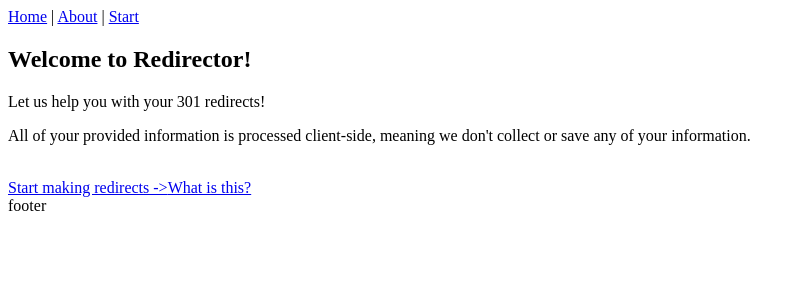
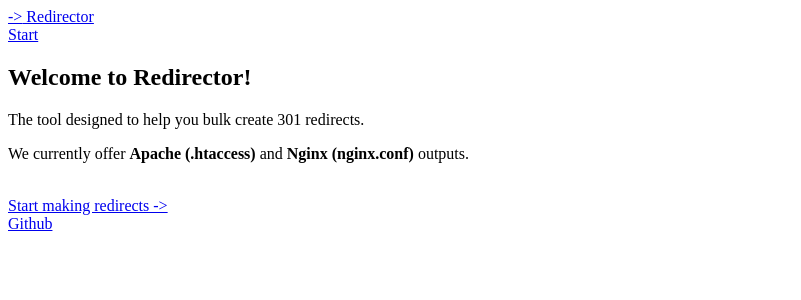
Before and after one commit to kolbykruger/redirector, a Vue app: page / in a window 1280 px wide. Shown: the top 300 px of the page, without its empty margins (0-801 px from the left). Built offline with nearby package versions, Linux system fonts and the light colour scheme; the HTML template or start-up script is replaced by a standard one.

Commit message:
finalizing!

```diff
--- a/src/App.vue
+++ b/src/App.vue
@@ -2,11 +2,15 @@
   <div id="app">
     <header>
         <div class="container">
-            <div id="nav">
-              <router-link to="/">Home</router-link> |
-              <router-link to="/about">About</router-link> |
-              <router-link to="/stage-0">Start</router-link>
+            <div class="logo">
+                <router-link to="/">
+                    <span class="icon">-></span> Redirector
+                </router-link>
             </div>
+            <nav>
+              <!--router-link to="/about">About</router-link-->
+              <router-link class="button button-green" to="/stage-0">Start</router-link>
+          </nav>
         </div>
     </header>
     <main>
@@ -14,7 +18,7 @@
     </main>
     <footer>
         <div class="container">
-            footer
+            <a href="https://github.com/kolbykruger/redirector" target="_blank">Github</a>
         </div>
     </footer>
   </div>
--- a/src/styles/core/_footer.scss
+++ b/src/styles/core/_footer.scss
@@ -1,6 +1,13 @@
 footer {
+    grid-area: footer;
     margin-top: 2em;
     padding: 1em;
-    background: $color-p0;
+    background: $color-p3;
     color: #fff;
+
+    a {
+        text-decoration: none;
+        color: $color-p1;
+        font-size: 0.875rem;
+    }
 }
--- a/src/styles/core/_general.scss
+++ b/src/styles/core/_general.scss
@@ -20,7 +20,7 @@
 }
 
 main {
-    min-height: 90vh;
+    grid-area: main;
 }
 
 section,
@@ -57,3 +57,15 @@
         cursor: text;
     }
 }
+
+#app {
+    min-height: 100vh;
+    display: grid;
+    grid-template-areas:
+        'header'
+        'main'
+        'footer';
+    grid-template-rows: min-content auto min-content;
+    grid-template-columns: 100%;
+    justify-content: space-between;
+}
--- a/src/styles/core/_header.scss
+++ b/src/styles/core/_header.scss
@@ -1,5 +1,34 @@
 header {
-    padding: 2em;
+    grid-area: header;
+    padding: 1em;
     background: $color-p1;
     color: #fff;
+
+    .container {
+        display: flex;
+        align-items: center;
+        justify-content: space-between;
+    }
+
+    .logo {
+        a {
+            color: #fff;
+            font-weight: 800;
+            text-decoration: none;
+
+            span.icon {
+                display: inline-block;
+                transform: rotateZ(-45deg);
+                transition: 150ms ease-in-out;
+            }
+
+            &:hover,
+            &:focus {
+
+                span.icon {
+                    transform: rotateZ(0);
+                }
+            }
+        }
+    }
 }
--- /dev/null
+++ b/src/styles/core/_nav.scss
@@ -0,0 +1,11 @@
+nav {
+    display: flex;
+    align-items: center;
+    justify-content: flex-end;
+
+    a {
+        text-decoration: none;
+        margin-left: 1em;
+        color: inherit;
+    }
+}
--- a/src/styles/style.scss
+++ b/src/styles/style.scss
@@ -10,6 +10,7 @@
 @import './core/general';
 @import './core/header';
 @import './core/footer';
+@import './core/nav';
 @import './core/pageheading';
 @import './core/typography';
 
--- a/src/views/Home.vue
+++ b/src/views/Home.vue
@@ -1,10 +1,10 @@
 <template>
   <div class="home">
 
-    <PageHeading title="Welcome to Redirector!" summary="Let us help you with your 301 redirects!"/>
+    <PageHeading title="Welcome to Redirector!" summary="The tool designed to help you bulk create 301 redirects."/>
     <section>
         <div class="container">
-            <p>All of your provided information is processed client-side, meaning we don't collect or save any of your information.</p>
+            <p>We currently offer <strong>Apache (.htaccess)</strong> and <strong>Nginx (nginx.conf)</strong> outputs.</p>
         </div>
     </section>
     <section class="start-app">
@@ -12,7 +12,6 @@
             <br>
             <div class="group buttons">
                 <router-link class="button button-green button-large" to="/stage-0">Start making redirects -></router-link>
-                <router-link class="button button-secondary button-large" to="/about">What is this?</router-link>
             </div>
         </div>
     </section>
--- a/src/views/StageFour.vue
+++ b/src/views/StageFour.vue
@@ -21,7 +21,6 @@
                     </div>
 
                     <div class="link-list">
-
                         <div v-if="searchOld.length < 1">
                             <div class="links links-old" v-for="(link, index) in oldLinks" :key="index">
                                 <Links :links="link" @childToParent="moveOldToCenter"></Links>
@@ -46,19 +45,21 @@
 
                     <div class="matching-block">
 
-                        <div class="drop-old">
+                        <div class="drop-old"  v-if="selectedOld != ''">
                             <div class="links links-new" v-for="(link, index) in selectedOld" :key="index">
                                 <Links :links="link" @childToParent="removeOldFromCenter"></Links>
                             </div>
+                            <svg width="20" height="30" viewBox="0 0 20 30" class="dot-indicators">
+                                <path d="M10 40 L10 -10" class="dot-indicators-path"></path>
+                            </svg>
                         </div>
 
                         <div class="drop-new" v-if="selectedNew != ''">
-                            <span>Redirects to</span>
                             <Links :links="selectedNew" @childToParent="removeNewFromCenter"></Links>
                         </div>
 
                         <div class="drop-actions buttons buttons-center">
-                            <button class="button button-green" type="button" name="button" @click="addRedirect">Create redirect</button>
+                            <button class="button button-green" type="button" name="button" title="Press enter to quickly add redirects." @click="addRedirect">Create redirect</button>
                         </div>
 
                     </div>
@@ -163,7 +164,7 @@
     <section class="stage-settings">
         <div class="container">
             <p><strong>Settings</strong></p>
-            <div>
+            <div class="setting">
                 <input type="checkbox" id="checkbox" v-model="linkSearchFields">
                 <label for="checkbox">Search both</label>
             </div>
@@ -215,6 +216,16 @@
             this.oldLinks = this.$store.state.oldLinks;
         }
         this.newLinks = this.$store.state.newLinks;
+
+        window.addEventListener('keydown', (e) => {
+            if (e.keyCode == 13) {
+                let focus = this.$el.querySelector(':focus');
+                if (focus) {
+                    focus.blur()
+                }
+                this.addRedirect()
+            }
+        })
     },
     methods: {
         checkNewLinksLength() {
@@ -365,7 +376,7 @@
             const toRedirect = this.selectedNew;
             const fromRedirect = this.selectedOld;
 
-            if (!toRedirect || !fromRedirect || fromRedirect.length < 1) {
+            if (!toRedirect || !fromRedirect || fromRedirect.length <= 0) {
                 this.stageError = 'You must select links to add to the Pairs section before adding them.'
                 return false;
             }
```
Also changed, not shown: src/styles/components/_matching.scss (+46 -17 lines), src/styles/components/_stage-settings.scss (+16 -1 lines).
